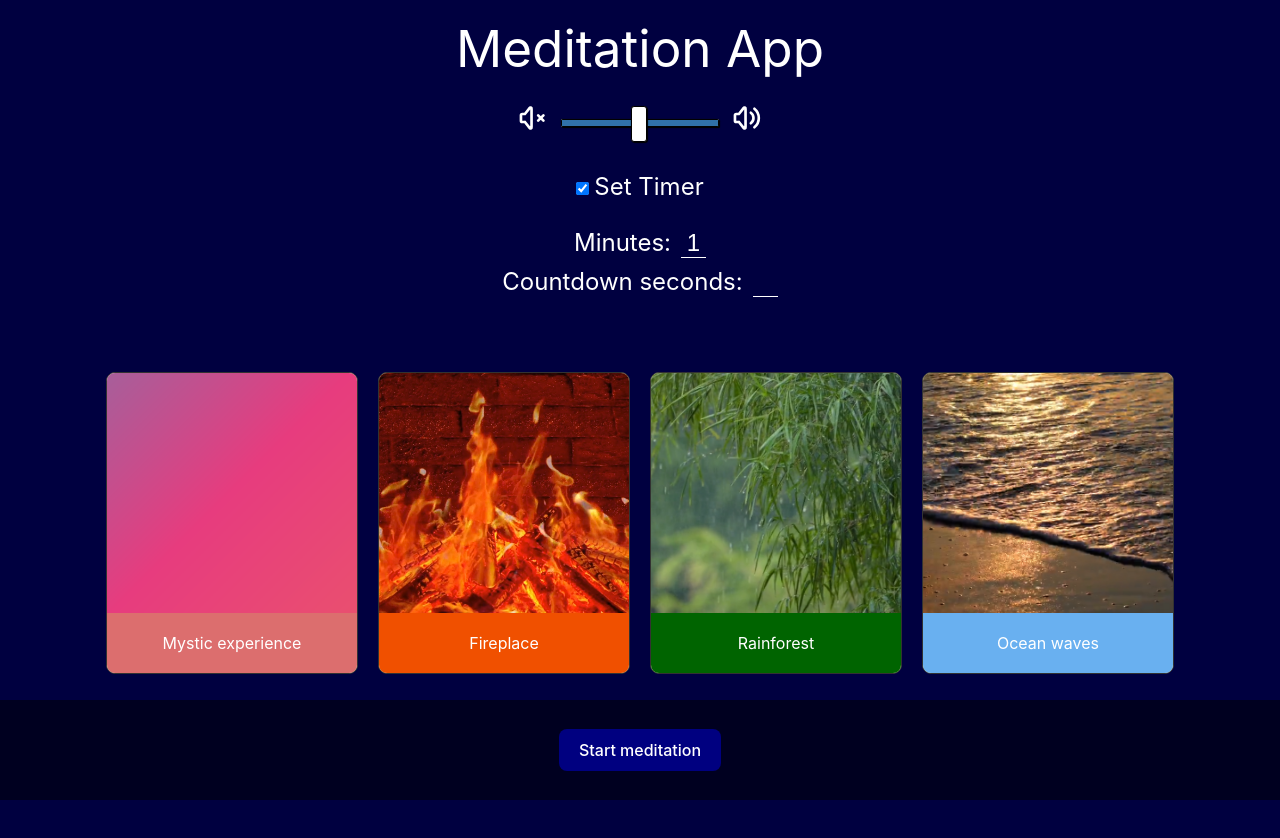
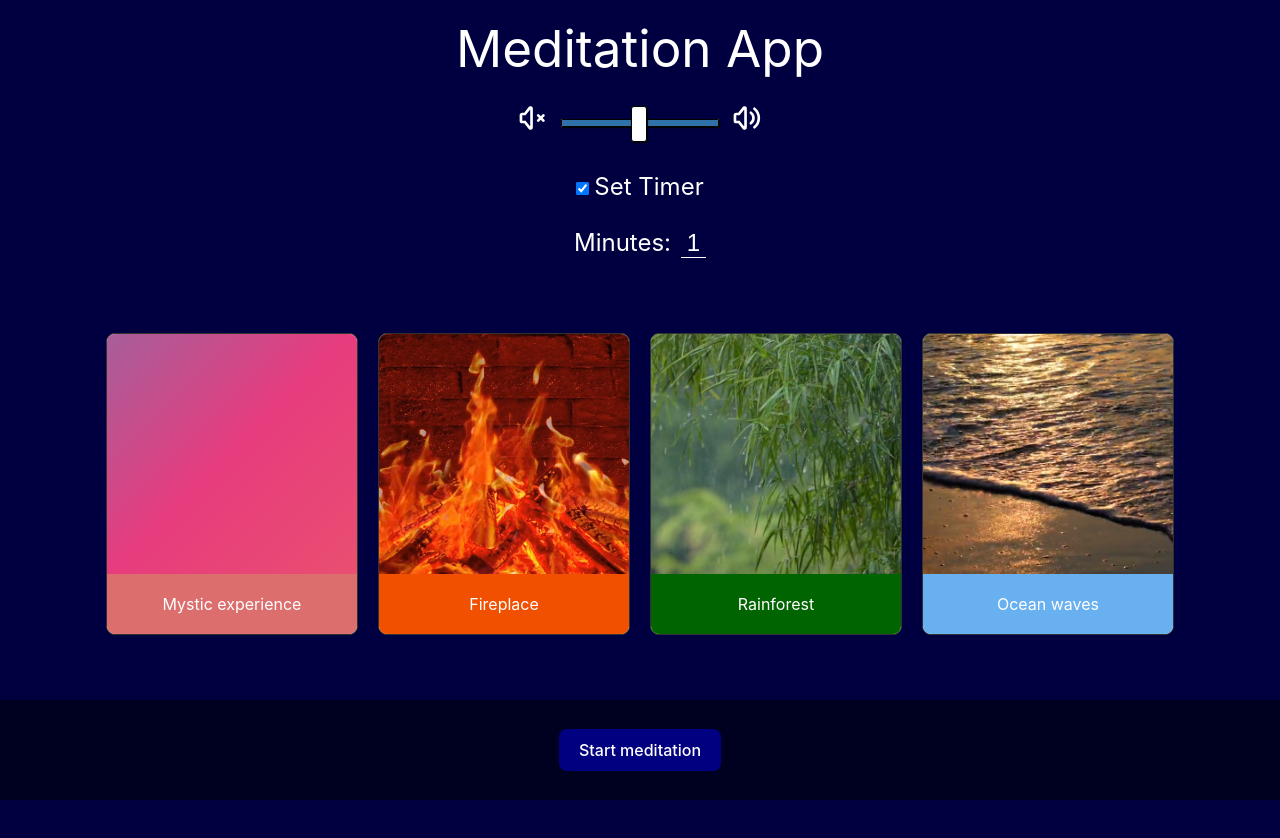
Before and after one commit to Tizios9999/meditation-app, a React (Vite) app: page / in a window 1280 px wide. Shown: the top 838 px of the page. Built offline with nearby package versions, Linux system fonts and the light colour scheme.

Commit message:
removed countdown

```diff
--- a/src/components/Settings/TimerSettings/TimerSettings.jsx
+++ b/src/components/Settings/TimerSettings/TimerSettings.jsx
@@ -35,17 +35,6 @@ export default function TimerSettings() {
 
       </div>
 
-      <div>
-        <label htmlFor="input-countdown">
-            Countdown seconds:
-        </label>
-
-        <input
-            id="input-countdown"
-            name="input-countdown"
-            className={styles["input-countdown"]}/>
-      </div>
-
         </div>
 
         )
```
